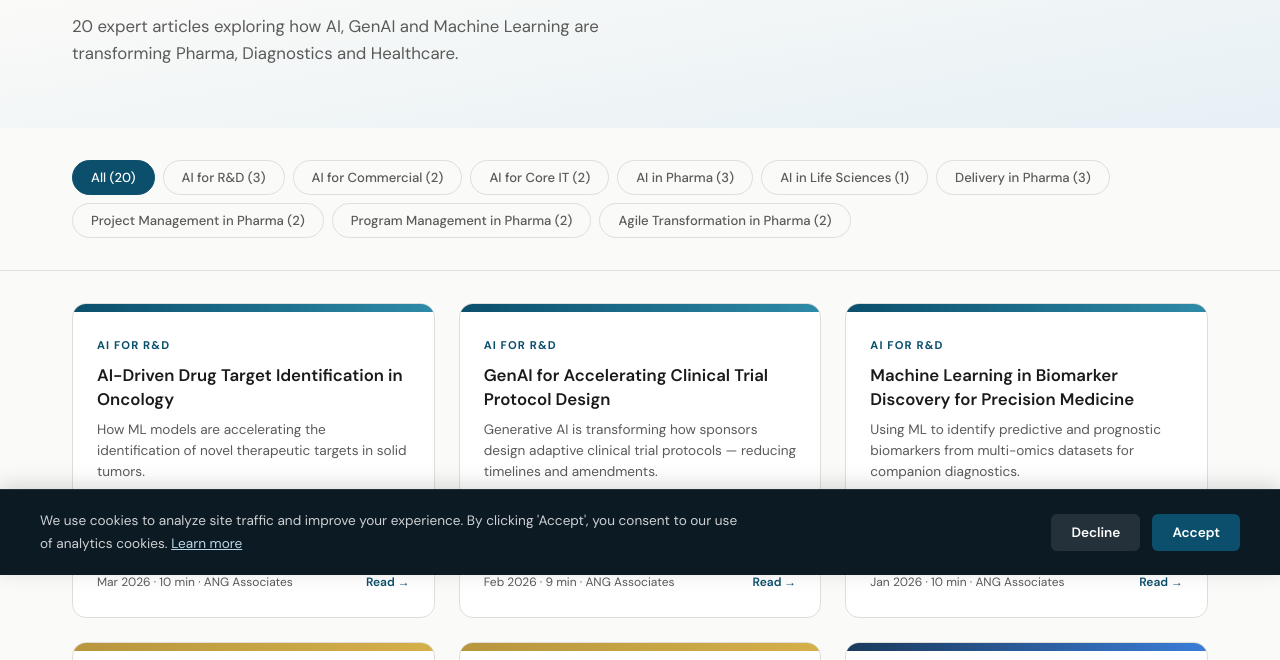
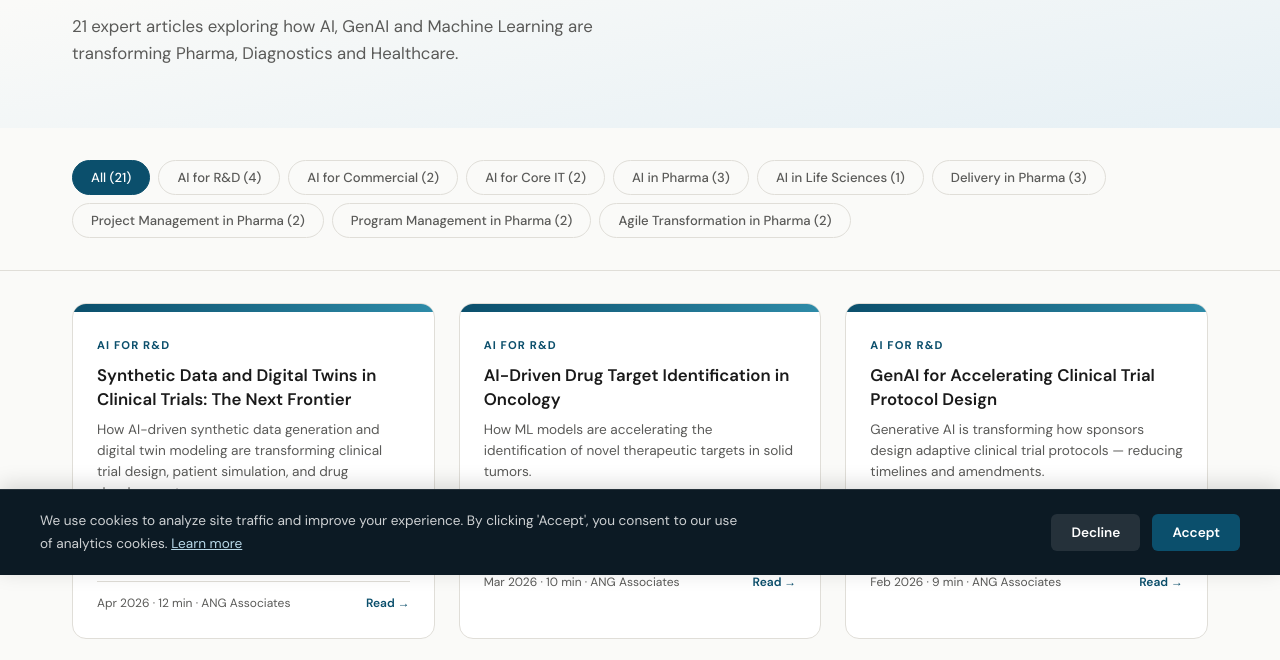
Before and after one commit to ANGAssociates/ANG, a plain HTML site: page articles.html in a window 1280 px wide. Shown: the part 225-885 px from the top of the page. Drawn offline with Linux system fonts and the light colour scheme.

Commit message:
Add files via upload

```diff
--- a/articles.html
+++ b/articles.html
@@ -175,14 +175,14 @@ footer { background:var(--c-dark); border-top:1px solid rgba(255,255,255,0.08);
     <div class="container">
       <div class="section-label" data-en="Insights & Use Cases" data-de="Einblicke & Anwendungsfälle">Insights & Use Cases</div>
       <h1 class="section-title" data-en="AI in Life Sciences: Real-World Impact" data-de="KI in Life Sciences: Praxisnahe Wirkung">AI in Life Sciences: Real-World Impact</h1>
-      <p class="section-desc" data-en="20 expert articles exploring how AI, GenAI and Machine Learning are transforming Pharma, Diagnostics and Healthcare." data-de="Entdecken Sie unsere ausgewaehlten Einblicke dazu, wie KI, GenAI und Machine Learning Pharma, Diagnostik und Healthcare transformieren.">20 expert articles exploring how AI, GenAI and Machine Learning are transforming Pharma, Diagnostics and Healthcare.</p>
+      <p class="section-desc" data-en="21 expert articles exploring how AI, GenAI and Machine Learning are transforming Pharma, Diagnostics and Healthcare." data-de="Entdecken Sie unsere ausgewaehlten Einblicke dazu, wie KI, GenAI und Machine Learning Pharma, Diagnostik und Healthcare transformieren.">21 expert articles exploring how AI, GenAI and Machine Learning are transforming Pharma, Diagnostics and Healthcare.</p>
     </div>
   </div>
 
   <div class="filters">
     <div class="container filters-inner">
-      <button class="filter-btn active" data-filter="all">All (20)</button>
-      <button class="filter-btn" data-filter="ai-rd">AI for R&D (3)</button>
+      <button class="filter-btn active" data-filter="all">All (21)</button>
+      <button class="filter-btn" data-filter="ai-rd">AI for R&D (4)</button>
       <button class="filter-btn" data-filter="ai-com">AI for Commercial (2)</button>
       <button class="filter-btn" data-filter="ai-it">AI for Core IT (2)</button>
       <button class="filter-btn" data-filter="ai-pharma">AI in Pharma (3)</button>
@@ -196,6 +196,20 @@ footer { background:var(--c-dark); border-top:1px solid rgba(255,255,255,0.08);
 
   <div class="container">
     <div class="articles-grid" id="articlesGrid">
+      <a class="article-card" href="synthetic-data-digital-twins-clinical-trials.html" data-cat="ai-rd" style="text-decoration:none;color:inherit;">
+        <div class="article-top" style="background:linear-gradient(90deg,#0B4F6C,#2E8BA8);"></div>
+        <div class="article-body">
+          <div class="article-cat" style="color:#0B4F6C;">AI FOR R&D</div>
+          <h3>Synthetic Data and Digital Twins in Clinical Trials: The Next Frontier</h3>
+          <p>How AI-driven synthetic data generation and digital twin modeling are transforming clinical trial design, patient simulation, and drug development.</p>
+          <div class="article-tags"><span class="article-tag">Synthetic Data</span><span class="article-tag">Digital Twins</span><span class="article-tag">Clinical Trials</span><span class="article-tag">Drug Development</span></div>
+          <div class="article-meta">
+            <span>Apr 2026 · 12 min · ANG Associates</span>
+            <span class="article-read">Read →</span>
+          </div>
+        </div>
+      </a>
+
       <a class="article-card" href="ai-drug-target-identification-oncology.html" data-cat="ai-rd" style="text-decoration:none;color:inherit;">
         <div class="article-top" style="background:linear-gradient(90deg,#0B4F6C,#2E8BA8);"></div>
         <div class="article-body">
@@ -462,7 +476,7 @@ footer { background:var(--c-dark); border-top:1px solid rgba(255,255,255,0.08);
 <!-- FOOTER -->
 <footer>
   <div class="container footer-inner">
-    <span>&copy; 2026 ANG Associates. <span data-en="All rights reserved." data-de="Alle Rechte vorbehalten.">All rights reserved.</span></span>
+    <span>&copy; 2026 ANG Associates GmbH. <span data-en="All rights reserved." data-de="Alle Rechte vorbehalten.">All rights reserved.</span></span>
     <div class="footer-links">
       <a href="#" onclick="openPrivacy();return false;" data-en="Privacy Policy" data-de="Datenschutz">Privacy Policy</a>
       <a href="#" data-en="Imprint" data-de="Impressum">Imprint</a>
```
Also changed, not shown: index.html (+8 -1 lines).
